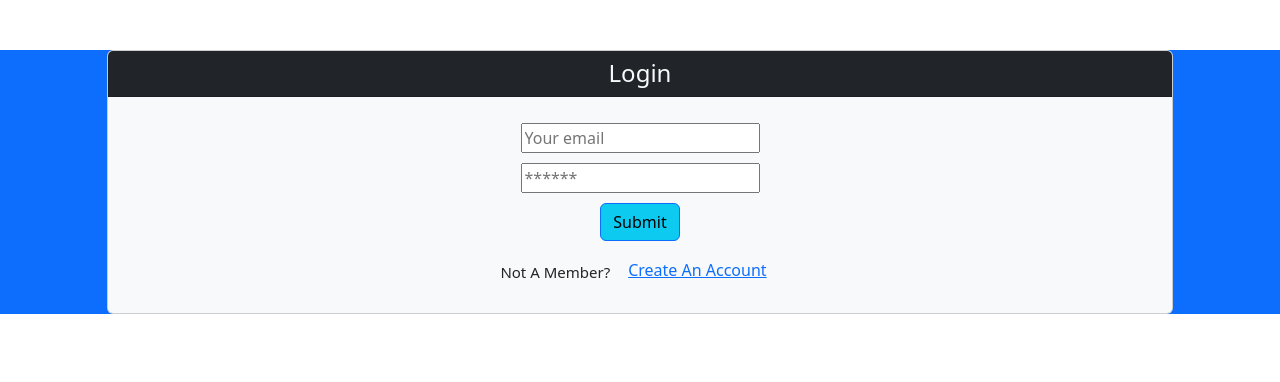
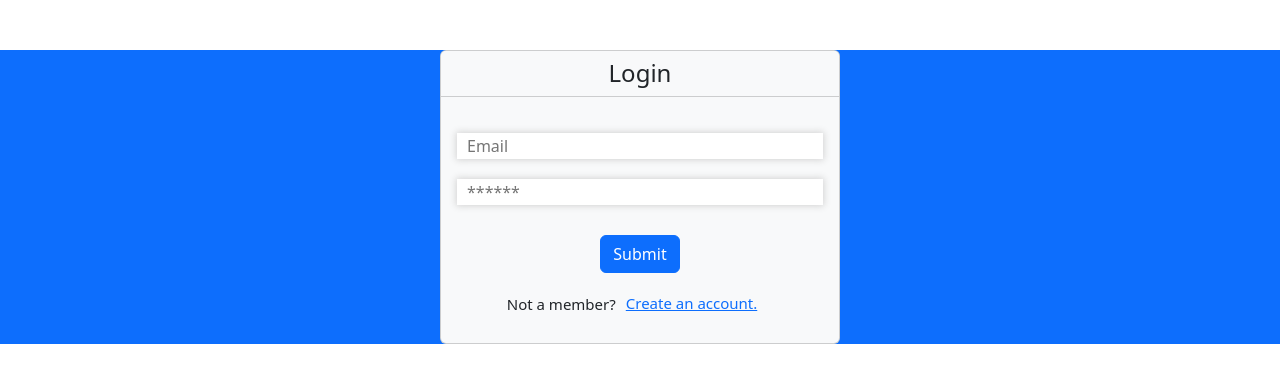
Before and after one commit to jdalfaro4/Sleep-Minded, a React (Create React App) app in the folder client/: page /Login in a window 1280 px wide. Shown: the top 382 px of the page. Built offline with nearby package versions, Linux system fonts and the light colour scheme.

Commit message:
made small CSS changes on pages

```diff
--- a/client/src/App.css
+++ b/client/src/App.css
@@ -35,10 +35,6 @@ a:hover{
     text-decoration: solid;
 }
 
-.datepicker{
-  width: 100%;
-
-}
 
 .submit{
   margin: 10px;
@@ -67,7 +63,7 @@ about-inner {
   color: white;
   line-height: 1.1;
   padding: 20px 10px;
-  margin-top: 100px;
+  margin-top: 50px;
 }
 
 
@@ -78,12 +74,31 @@ about-inner {
     font-size: 20px;
   }
 
+  .date-label{
+    padding-right: 0px;
+    padding-left: 0px;
+    position: relative;
+    left: 11px;
+  }
+
+  .datepicker{
+    width: 100%;
+    padding-left: 10px;
+    border-radius: 0.375rem;
+
+  }
+
+  .quality{
+    border-radius: 0.375rem;
+  }
   .hours{
     width: 100px;
+    font-size: 20px;
   }
 
 .submit{
-align-items: center;
+position: relative;
+left: 20px;
 }
 
 
@@ -105,13 +120,18 @@ align-items: center;
   .form-input {
     display: block;
     margin: auto;
-    margin-top: 10px;
+    margin: 20px 40px 20px 0px;
+    padding-left: 10px;
+    width: 100%;
+    border: none;
+    box-shadow: 0 0 5pt 0.5pt #D3D3D3;
   }
 
   .login-center {
     margin: auto;
     margin-top: 50px;
     text-align: center;
+    width: 50%;
   }
 
   .btn {
@@ -126,7 +146,7 @@ align-items: center;
     display: flex;
     justify-content: center;
     align-items: center;
-    padding-top: 100px;
+    padding-top: 50px;
   }
   .line{
     width: 400px !important;
@@ -164,7 +184,10 @@ align-items: center;
   }
 
   .create-btn {
-    margin-left: 5px;
+    font-size: 15px;
+    position: relative;
+    top: 2px;
+    right: 3px;
   }
 
   /* Media Queries for screens larger than mobile*/
@@ -191,6 +214,13 @@ align-items: center;
     width: 800px;
 }
 
+.login-center{
+  margin: auto;
+    margin-top: 50px;
+    text-align: center;
+  width: 400px;
+}
+
 .form-row{
         width: 30%;
     }
--- a/client/src/Pages/LoginPage.js
+++ b/client/src/Pages/LoginPage.js
@@ -57,7 +57,7 @@ const Login = (props) => {
     <main className="flex-row justify-center mb-4">
       <div className="col-lg-10 col-md-8 col-sm-6 login-center">
         <div className="card bg-light">
-          <h4 className="card-header bg-dark text-light p-2">Login</h4>
+          <h4 className="card-header bg-light text-dark p-2">Login</h4>
           <div className="card-body">
             {data ? (
               <p>
@@ -68,7 +68,7 @@ const Login = (props) => {
               <form onSubmit={handleFormSubmit}>
                 <input
                   className="form-input"
-                  placeholder="Your email"
+                  placeholder="Email"
                   name="email"
                   type="email"
                   value={formState.email}
@@ -83,7 +83,7 @@ const Login = (props) => {
                   onChange={handleChange}
                 />
                 <button
-                  className="btn btn-block btn-info border border-primary"
+                  className="btn btn-primary"
                   style={{ cursor: 'pointer' }}
                   type="submit"
                 >
@@ -99,19 +99,19 @@ const Login = (props) => {
             )}
 
             <h5 className="d-flex justify-content-center align-items-center">
-            <div className="question d-flex align-items-center">Not A Member?</div>
+              <div className="question d-flex align-items-center">Not a member?</div>
               <button
                 className="create-btn btn btn-link"
                 style={{ cursor: 'pointer' }}
                 onClick={handleSignUpClick}
-            >Create An Account
+              >Create an account.
               </button>
             </h5>
 
           </div>
         </div>
       </div>
-    </main>
+    </main >
   );
 };
 
--- a/client/src/Pages/Signup.js
+++ b/client/src/Pages/Signup.js
@@ -33,7 +33,7 @@ const Signup = () => {
 
             Auth.login(data.addUser.token);
         } catch (e) {
-            if(e.networkError){
+            if (e.networkError) {
                 console.log(e.networkError)
             }
             console.error(e);
@@ -42,9 +42,9 @@ const Signup = () => {
 
     return (
         <main className="flex-row justify-center mb-4">
-            <div className="col-lg-10 col-md-8 col-sm-6 login-center">
+            <div className="login-center">
                 <div className="card bg-light">
-                    <h4 className="card-header bg-dark text-light p-2">Sign Up</h4>
+                    <h4 className="card-header bg-light text-dark p-2">Sign Up</h4>
                     <div className="card-body">
                         {data ? (
                             <p>
@@ -55,7 +55,7 @@ const Signup = () => {
                             <form onSubmit={handleFormSubmit}>
                                 <input
                                     className="form-input"
-                                    placeholder="Your email"
+                                    placeholder="Email"
                                     name="email"
                                     type="email"
                                     value={formState.email}
@@ -70,7 +70,7 @@ const Signup = () => {
                                     onChange={handleChange}
                                 />
                                 <button
-                                    className="btn btn-block btn-info border border-primary"
+                                    className="btn btn-primary"
                                     style={{ cursor: 'pointer' }}
                                     type="submit"
                                 >
--- a/client/src/Pages/SleepInputPage.js
+++ b/client/src/Pages/SleepInputPage.js
@@ -26,10 +26,10 @@ const SleepInputPage = () => {
     console.log('Submitted data:', selectedDate, qualityOfSleep, hoursOfSleep);
   };
 
-  const handleUpdate = (e) => {
-    e.preventDefault();
-    console.log('Updated data:', selectedDate, qualityOfSleep, hoursOfSleep);
-  };
+  // const handleUpdate = (e) => {
+  //   e.preventDefault();
+  //   console.log('Updated data:', selectedDate, qualityOfSleep, hoursOfSleep);
+  // };
 
   return (
     // <div>
@@ -69,7 +69,7 @@ const SleepInputPage = () => {
             <div className="form-row question-container">
               <div className="about-form container">
                 <div className="row">
-                  <label class="col" style={{ paddingRight: 0 }}>Date:</label>
+                  <label class="col date-label">Date:</label>
                   <div className="col" style={{ padding: 0 }}>
                     <DatePicker className="col datepicker" selected={selectedDate} onChange={handleDateChange} />
                   </div>
@@ -80,12 +80,12 @@ const SleepInputPage = () => {
               <div className="form-row about-form container">
                 <div className="row">
                   <label className="mr-sm-2 sr-only col">Quality of Sleep (1-5):</label>
-                  <select value={qualityOfSleep} onChange={handleQualityChange} className="custom-select mr-sm-2 col">
-                    <option value={1}>1</option>
+                  <select value={qualityOfSleep} onChange={handleQualityChange} className="custom-select mr-sm-2 col quality">
+                    <option value={1}>1 (worst)</option>
                     <option value={2}>2</option>
-                    <option value={3}>3</option>
+                    <option value={3}>3 (neutral)</option>
                     <option value={4}>4</option>
-                    <option value={5}>5</option>
+                    <option value={5}>5 (best)</option>
                   </select>
                 </div>
               </div>
@@ -100,7 +100,7 @@ const SleepInputPage = () => {
             </div>
           </form>
           <div className="d-flex flex-column align-items-center justify-content-center">
-            <input className="btn btn-primary submit" type="submit" onClick={handleUpdate} value="Update"></input>
+            {/* <input className="btn btn-primary submit" type="submit" onClick={handleUpdate} value="Update"></input> */}
             <input className="btn btn-primary submit" type="submit" onClick={handleSubmit} value="Submit"></input>
           </div>
         </div>
```
Lines whose indentation alone changed are shown as unchanged.
